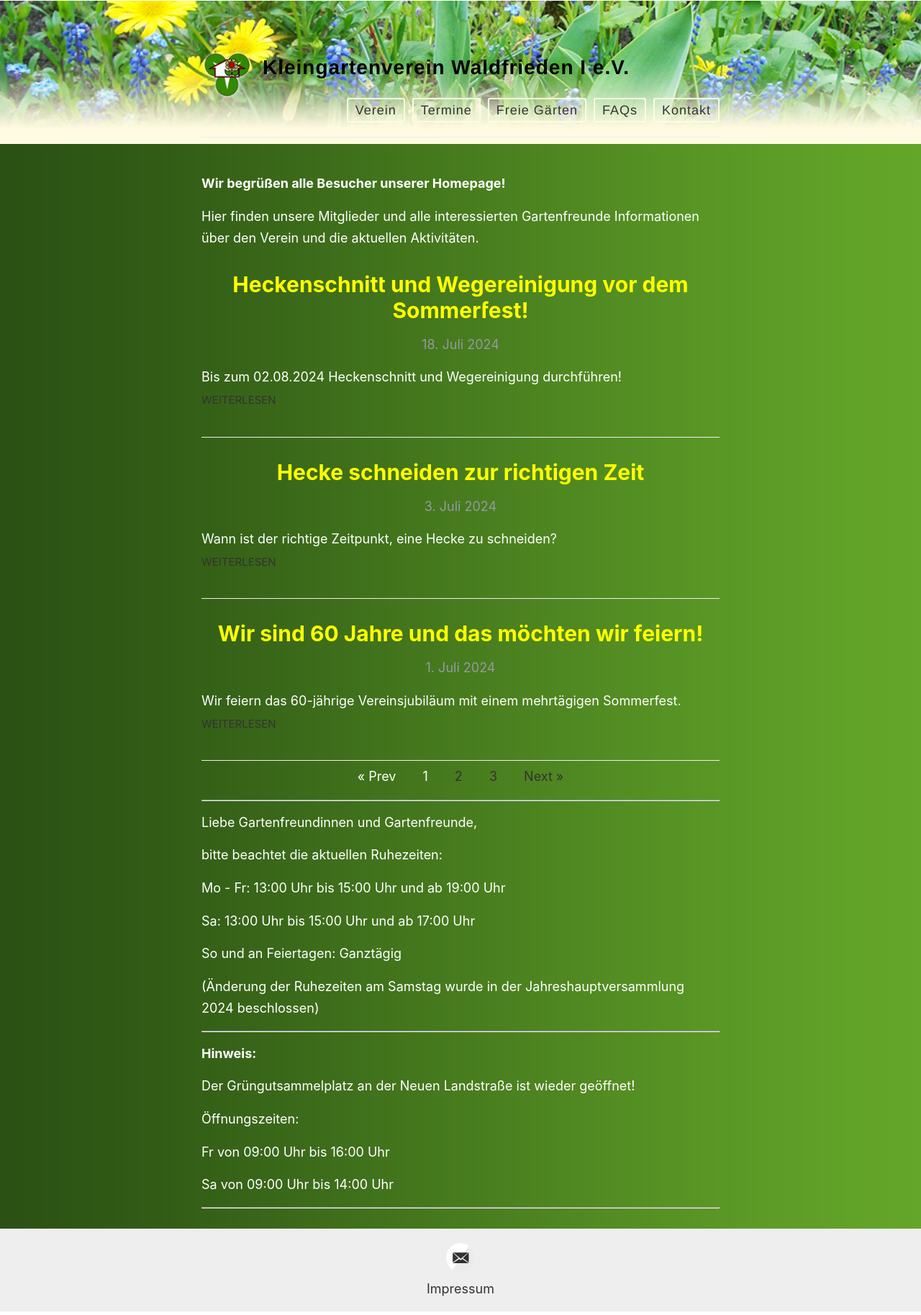
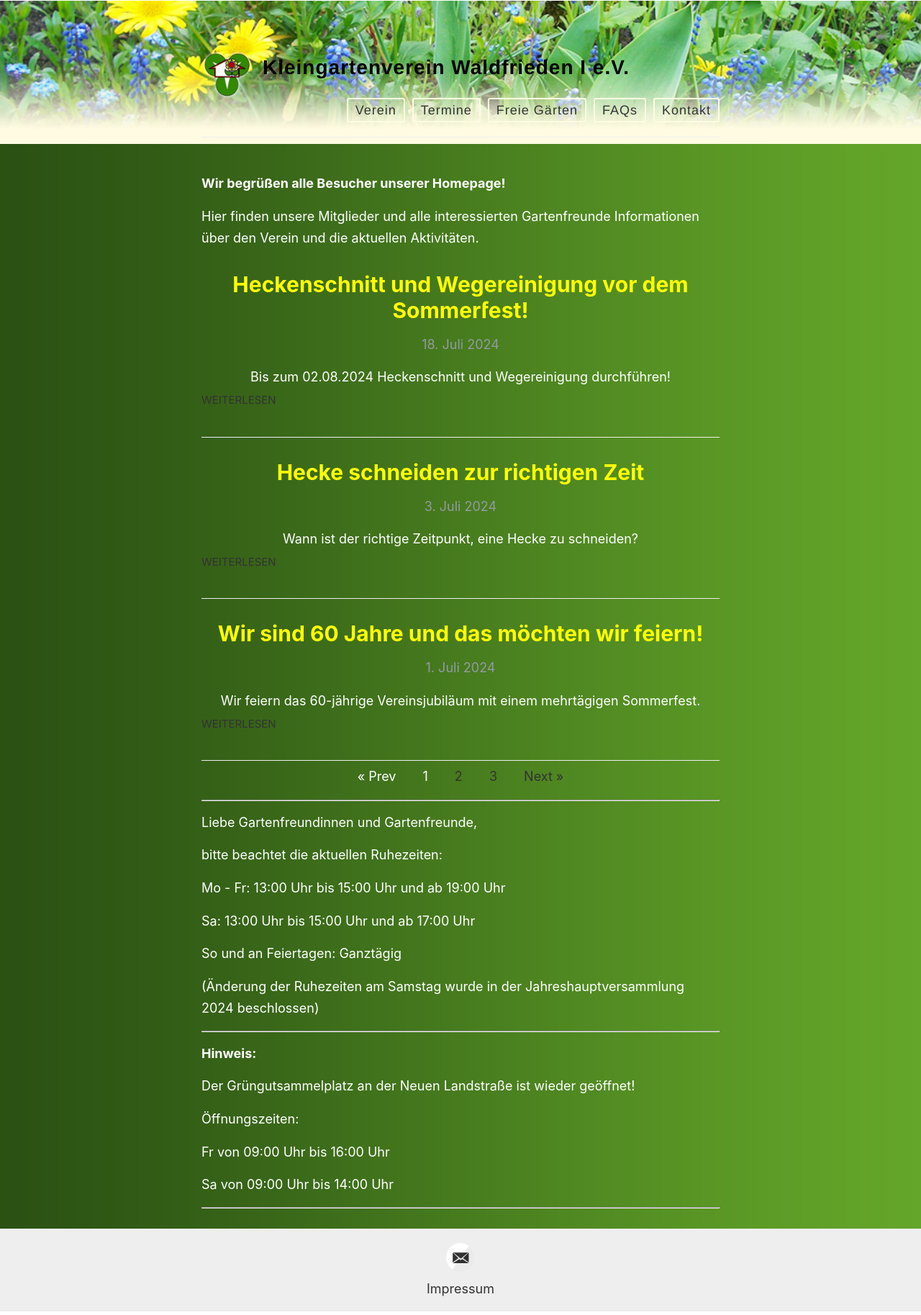
Before and after one commit to der-Frankie/kgv-website-dev.github.io, a Jekyll site: the page built from index.html, in a window 1280 px wide. Shown: the whole page at 72% size. Built offline with Jekyll 4.4.1, drawn with Linux system fonts in a browser that asks for light colours; the list of posts is cut into pages by our own code.

Commit message:
Update style.scss
fixed css to align entry to center

```diff
--- a/assets/style.scss
+++ b/assets/style.scss
@@ -159,7 +159,7 @@ table tr td :last-child {
 }
 
 .entry {
-  float: center;
+  text-align: center;
 }
 /*.detailed .entry p:first-of-type:first-letter {
     float: left;
```
